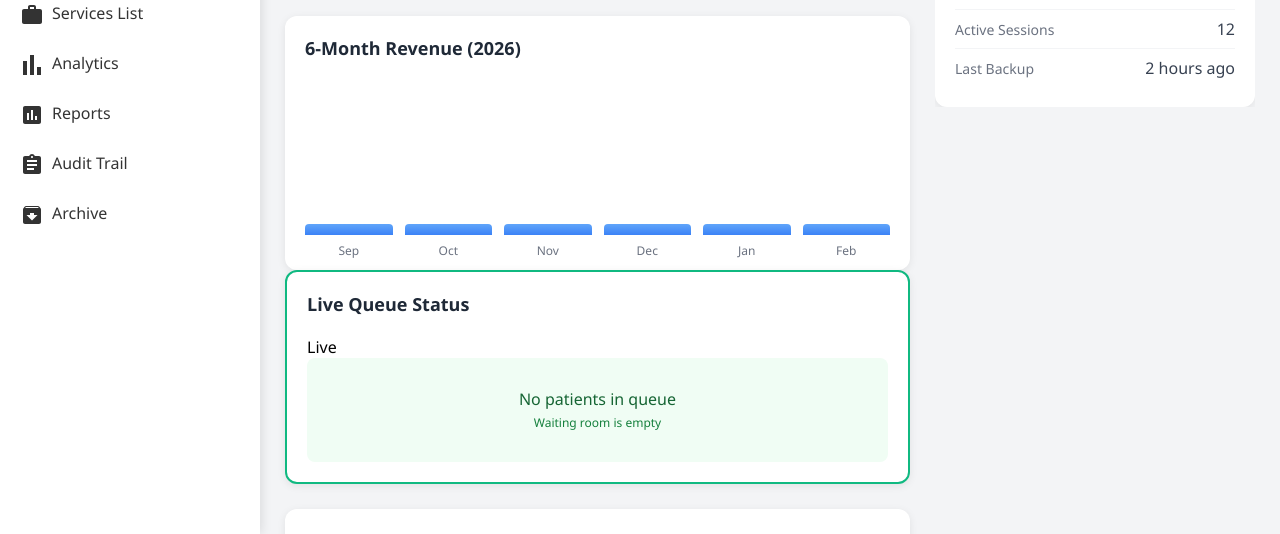
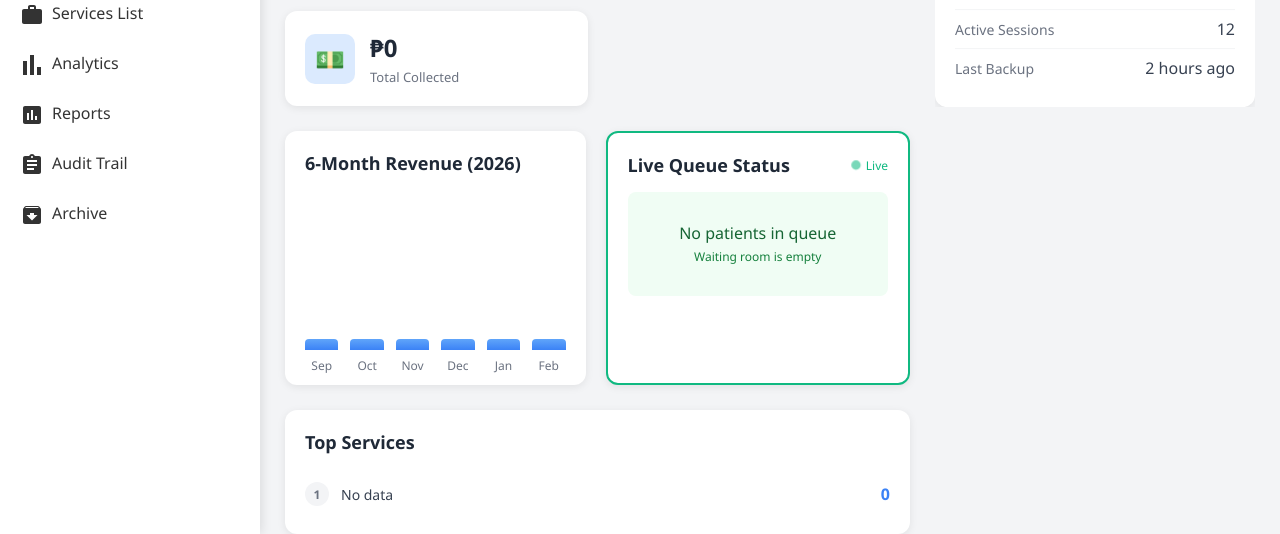
Before and after one commit to ChimpsCode/Dental_Clinic_System, a PHP site: page /admin_dashboard.php in a window 1280 px wide. Shown: the part 424-958 px from the top of the page. Run offline with PHP 8.4, Linux system fonts and the light colour scheme; a user stored in the database is signed in; data comes from the database, SQL or seed files in the repository; data that the repository does not hold is empty.

Commit message:
changes in admin dashboard , live queue ui fix

```diff
--- a/admin_dashboard.php
+++ b/admin_dashboard.php
@@ -120,10 +120,18 @@ try {
     $totalRevenue = 0;
     $pendingPayments = 0;
     $completedToday = 0;
+    $totalCollected = 0;
     $topServices = [];
     $liveQueue = [];
 }
 ?>
+<style>
+@keyframes pulse {
+    0% { opacity: 1; transform: scale(1); }
+    50% { opacity: 0.5; transform: scale(1.2); }
+    100% { opacity: 1; transform: scale(1); }
+}
+</style>
             <!-- Admin Dashboard Content -->
             <div class="content-main">
                 <!-- Summary Cards -->
@@ -170,12 +178,20 @@ try {
                             <p>Completed Today</p>
                         </div>
                     </div>
+
+                    <div class="summary-card">
+                        <div class="summary-icon blue">💵</div>
+                        <div class="summary-info">
+                            <h3>₱<?php echo number_format($totalRevenue); ?></h3>
+                            <p>Total Collected</p>
+                        </div>
+                    </div>
                 </div>
 
                 <!-- Revenue Overview & Live Queue Side by Side -->
-                <div class="dashboard-row">
+                <div class="dashboard-row" style="display: flex; flex-direction: row; gap: 20px; width: 100%;">
                     <!-- Revenue Overview -->
-                    <div class="section-card flex-1">
+                    <div class="section-card" style="flex: 1; min-width: 300px;">
                         <h2 class="section-title">6-Month Revenue (<?php echo date('Y'); ?>)</h2>
                         <div class="chart-placeholder" style="min-height: 170px;">
                             <div class="bar-chart" id="revenueBars" style="height: 140px;"></div>
@@ -183,20 +199,23 @@ try {
                     </div>
 
                     <!-- Live Queue Status -->
-                    <div class="section-card flex-1" style="border: 2px solid #10b981;">
-                        <div class="section-header">
-                            <h2 class="section-title">Live Queue Status</h2>
-                            <span class="live-indicator"><span class="pulse"></span> Live</span>
+                    <div class="section-card" style="flex: 1; min-width: 300px; border: 2px solid #10b981; border-radius: 12px;">
+                        <div style="display: flex; justify-content: space-between; align-items: center; margin-bottom: 15px;">
+                            <h2 class="section-title" style="margin-bottom: 0;">Live Queue Status</h2>
+                            <span style="display: flex; align-items: center; gap: 6px; font-size: 12px; color: #10b981; font-weight: 500;">
+                                <span style="width: 8px; height: 8px; background: #10b981; border-radius: 50%; animation: pulse 2s infinite;"></span> Live
+                            </span>
                         </div>
                         <div class="queue-table-container">
                             <!-- DEBUG: Queue count: <?php echo count($liveQueue); ?> -->
                             <?php if (!empty($liveQueue)): ?>
-                                <table class="queue-table">
+                                <table class="queue-table" style="width: 100%; border-collapse: collapse; font-size: 13px;">
                                     <thead>
-                                        <tr>
-                                            <th>#</th>
-                                            <th>Patient Name</th>
-                                            <th>Status</th>
+                                        <tr style="background: #f9fafb;">
+                                            <th style="text-align: left; padding: 10px 12px; color: #6b7280; font-weight: 600; font-size: 12px;">#</th>
+                                            <th style="text-align: left; padding: 10px 12px; color: #6b7280; font-weight: 600; font-size: 12px;">Patient Name</th>
+                                            <th style="text-align: left; padding: 10px 12px; color: #6b7280; font-weight: 600; font-size: 12px;">Treatment</th>
+                                            <th style="text-align: left; padding: 10px 12px; color: #6b7280; font-weight: 600; font-size: 12px;">Status</th>
                                         </tr>
                                     </thead>
                                     <tbody>
@@ -209,25 +228,30 @@ try {
 
                                                 $statusClass = '';
                                                 $statusLabel = '';
+                                                $badgeStyle = '';
                                                 switch($queueItem['status']) {
                                                     case 'waiting':
                                                         $statusClass = 'waiting';
                                                         $statusLabel = 'Waiting';
+                                                        $badgeStyle = 'background: #fef3c7; color: #d97706;';
                                                         break;
                                                     case 'in_procedure':
                                                         $statusClass = 'in-progress';
-                                                        $statusLabel = 'In Consultation';
+                                                        $statusLabel = 'In Procedure';
+                                                        $badgeStyle = 'background: #dbeafe; color: #2563eb;';
                                                         break;
                                                     case 'on_hold':
                                                         $statusClass = 'on-hold';
                                                         $statusLabel = 'On Hold';
+                                                        $badgeStyle = 'background: #f3f4f6; color: #6b7280;';
                                                         break;
                                                 }
                                             ?>
-                                            <tr>
-                                                <td><?php echo $index + 1; ?></td>
-                                                <td><?php echo htmlspecialchars(trim($queueItem['patient_name'])); ?></td>
-                                                <td><span class="status-badge <?php echo $statusClass; ?>"><?php echo $statusLabel; ?></span></td>
+                                            <tr style="border-bottom: 1px solid #f3f4f6;">
+                                                <td style="padding: 12px; color: #374151;"><?php echo $index + 1; ?></td>
+                                                <td style="padding: 12px; color: #374151;"><?php echo htmlspecialchars(trim($queueItem['patient_name'])); ?></td>
+                                                <td style="padding: 12px; color: #374151;"><?php echo htmlspecialchars($queueItem['treatment_type'] ?: 'General'); ?></td>
+                                                <td style="padding: 12px;"><span style="display: inline-block; padding: 4px 10px; border-radius: 20px; font-size: 11px; font-weight: 600; text-transform: uppercase; <?php echo $badgeStyle; ?>"><?php echo $statusLabel; ?></span></td>
                                             </tr>
                                         <?php endforeach; ?>
                                     </tbody>
--- a/assets/css/dashboard.css
+++ b/assets/css/dashboard.css
@@ -597,6 +597,20 @@ body {
     border-radius: 12px;
     box-shadow: 0 2px 8px rgba(0,0,0,0.08);
     padding: 20px;
+    width: 100%;
+}
+
+.dashboard-row {
+    display: flex;
+    flex-direction: row;
+    gap: 20px;
+    width: 100%;
+    flex-wrap: wrap;
+}
+
+.dashboard-row .flex-1 {
+    flex: 1;
+    min-width: 300px;
 }
 
 .section-title {
```
